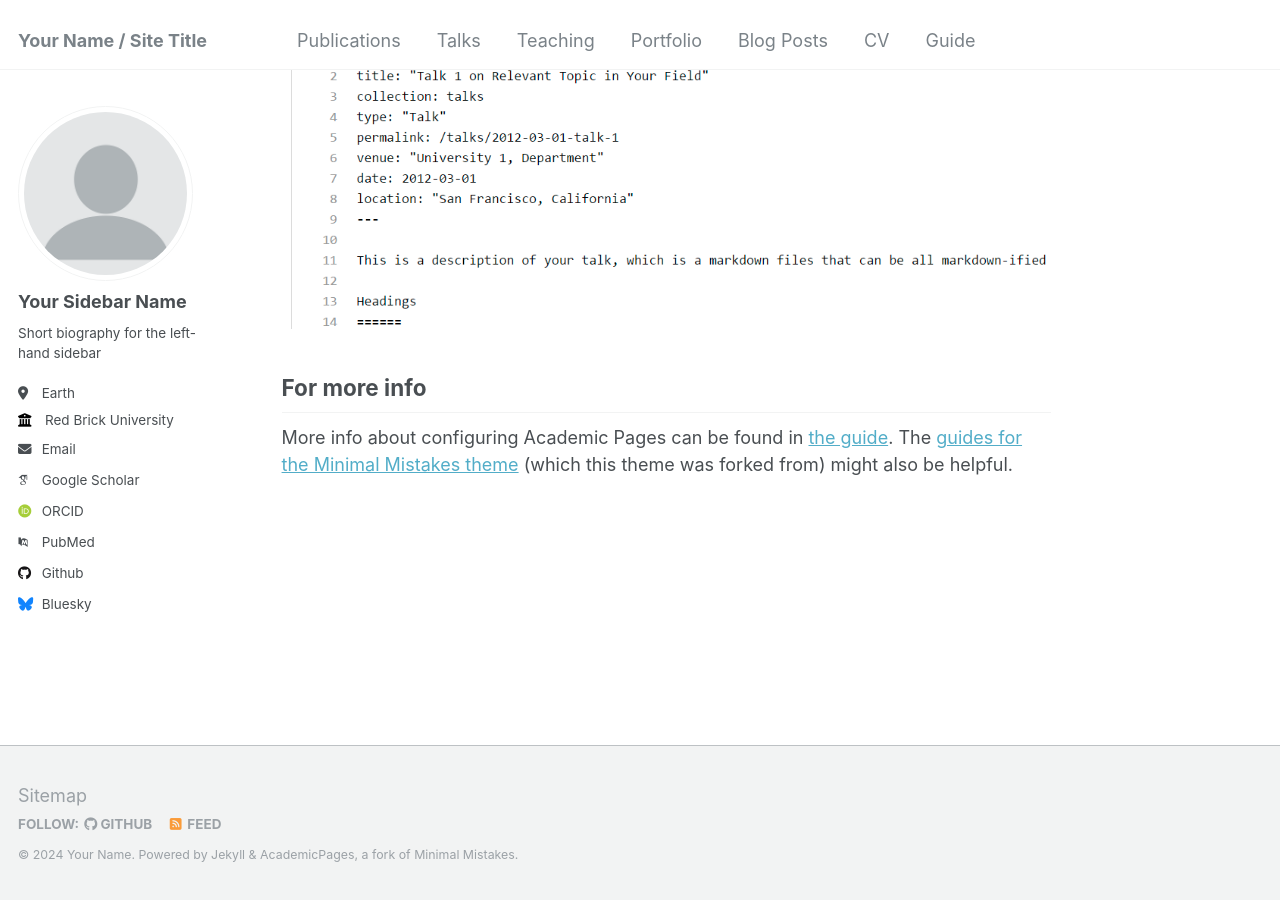
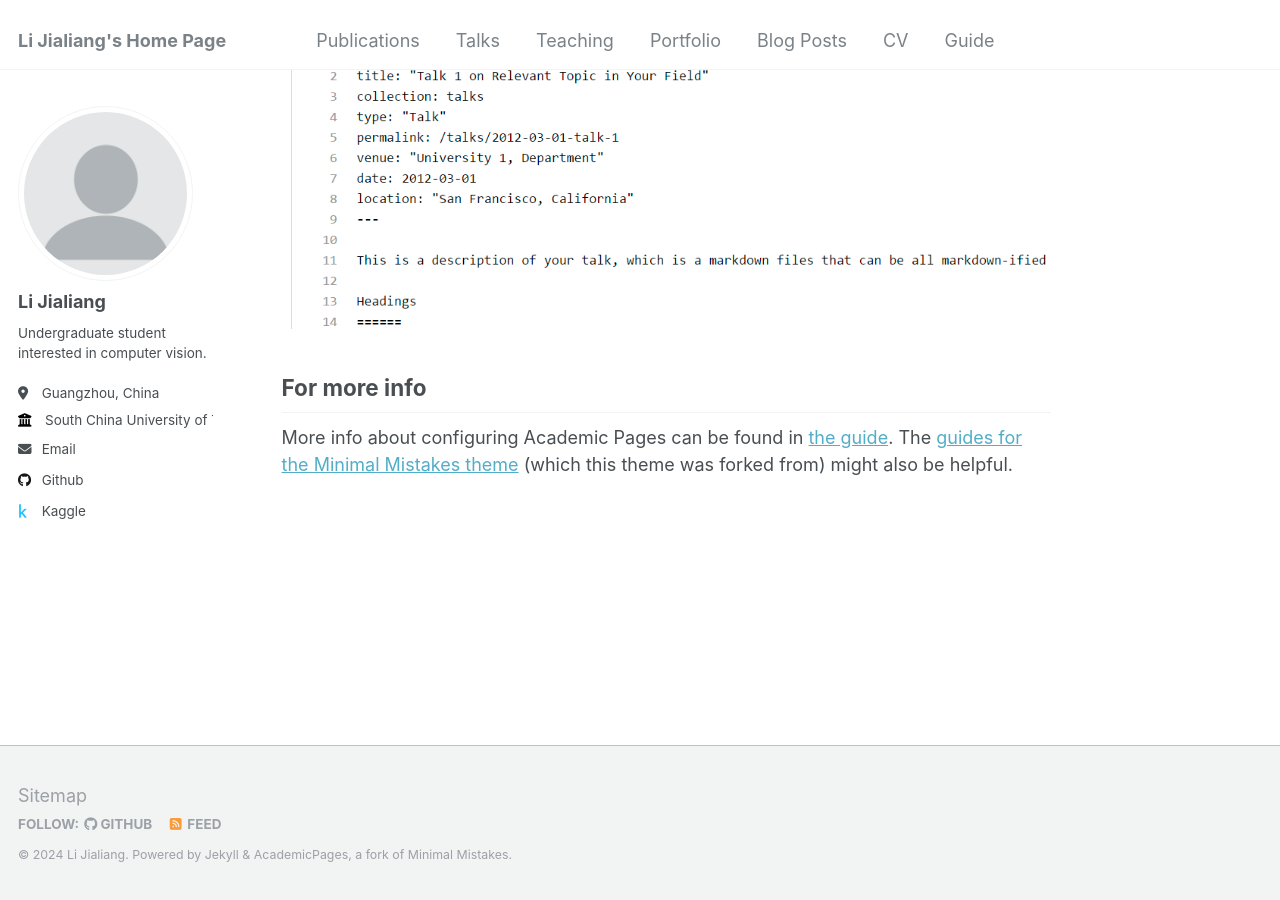
Before and after one commit to jialiang1207/jialiang1207.github.io, a Jekyll site: the page built from _pages/about.md, in a window 1280 px wide and 900 px high, scrolled down 2660 px. Built offline with Jekyll 4.4.1, drawn with Linux system fonts in a browser that asks for light colours; some web fonts are replaced.

Commit message:
edit profile

```diff
--- a/_config.yml
+++ b/_config.yml
@@ -8,13 +8,13 @@
 
 # Basic Site Settings
 locale                   : "en-US"
-title                    : "Your Name / Site Title"
+title                    : "Li Jialiang's Home Page"
 title_separator          : "-"
-name                     : &name "Your Name"
+name                     : &name "Li Jialiang"
 description              : &description "personal description"
-url                      : https://academicpages.github.io # the base hostname & protocol for your site e.g. "https://mmistakes.github.io"
+url                      : https://jialiang1207.github.io # the base hostname & protocol for your site e.g. "https://mmistakes.github.io"
 baseurl                  : "" # the subpath of your site, e.g. "/blog"
-repository               : "academicpages/academicpages.github.io"
+repository               : "jialiang1207/jialiang1207.github.io"
 
 # Site Author - The following control what appear as part of the author content on the side bar.
 #               If a field is blank the icon and link will not appear, otherwise it will be shown.
@@ -22,33 +22,33 @@ repository               : "academicpages/academicpages.github.io"
 author:
   # Biographic information
   avatar           : "profile.png"
-  name             : "Your Sidebar Name"
+  name             : "Li Jialiang"
   pronouns         : # example: "she/her"
-  bio              : "Short biography for the left-hand sidebar"
-  location         : "Earth"
-  employer         : "Red Brick University"
+  bio              : "Undergraduate student interested in computer vision."
+  location         : "Guangzhou, China"
+  employer         : "South China University of Technology"
   uri              : # URL
-  email            : "none@example.org"
+  email            : "lijialiang1207@gmail.com"
 
   # Academic websites
-  arxiv            : # URL - Update with the correct link to your profile
-  googlescholar    : "https://scholar.google.com/citations?user=PS_CX0AAAAAJ"
-  impactstory      : # URL
-  orcid            : "http://orcid.org/yourorcidurl"
-  semantic         : # URL
-  pubmed           : "https://www.ncbi.nlm.nih.gov/pubmed/?term=john+snow"
-  researchgate     : # URL
+  # arxiv            : # URL - Update with the correct link to your profile
+  # googlescholar    : "https://scholar.google.com/citations?user=PS_CX0AAAAAJ"
+  # impactstory      : # URL
+  # orcid            : "http://orcid.org/yourorcidurl"
+  # semantic         : # URL
+  # pubmed           : "https://www.ncbi.nlm.nih.gov/pubmed/?term=john+snow"
+  # researchgate     : # URL
 
   # Repositories and software development
-  bitbucket        : # Username - Update with your username on the site
-  codepen          : # Username
-  dribbble         : # Username
-  github           : "academicpages"
-  kaggle           : # Username
-  stackoverflow    : # User number or user number and name (i.e., use "1" or "1/jeff-atwood")
+  # bitbucket        : # Username - Update with your username on the site
+  # codepen          : # Username
+  # dribbble         : # Username
+  github           : "jialiang1207"
+  kaggle           : "sisyphusljl"
+  # stackoverflow    : # User number or user number and name (i.e., use "1" or "1/jeff-atwood")
 
   # Social media
-  bluesky          : "bsky.app" # Replace this with you Bluesky username
+  bluesky          : # Replace this with you Bluesky username
   facebook         : # Username
   flickr           : # Username
   foursquare       : # Username
```
